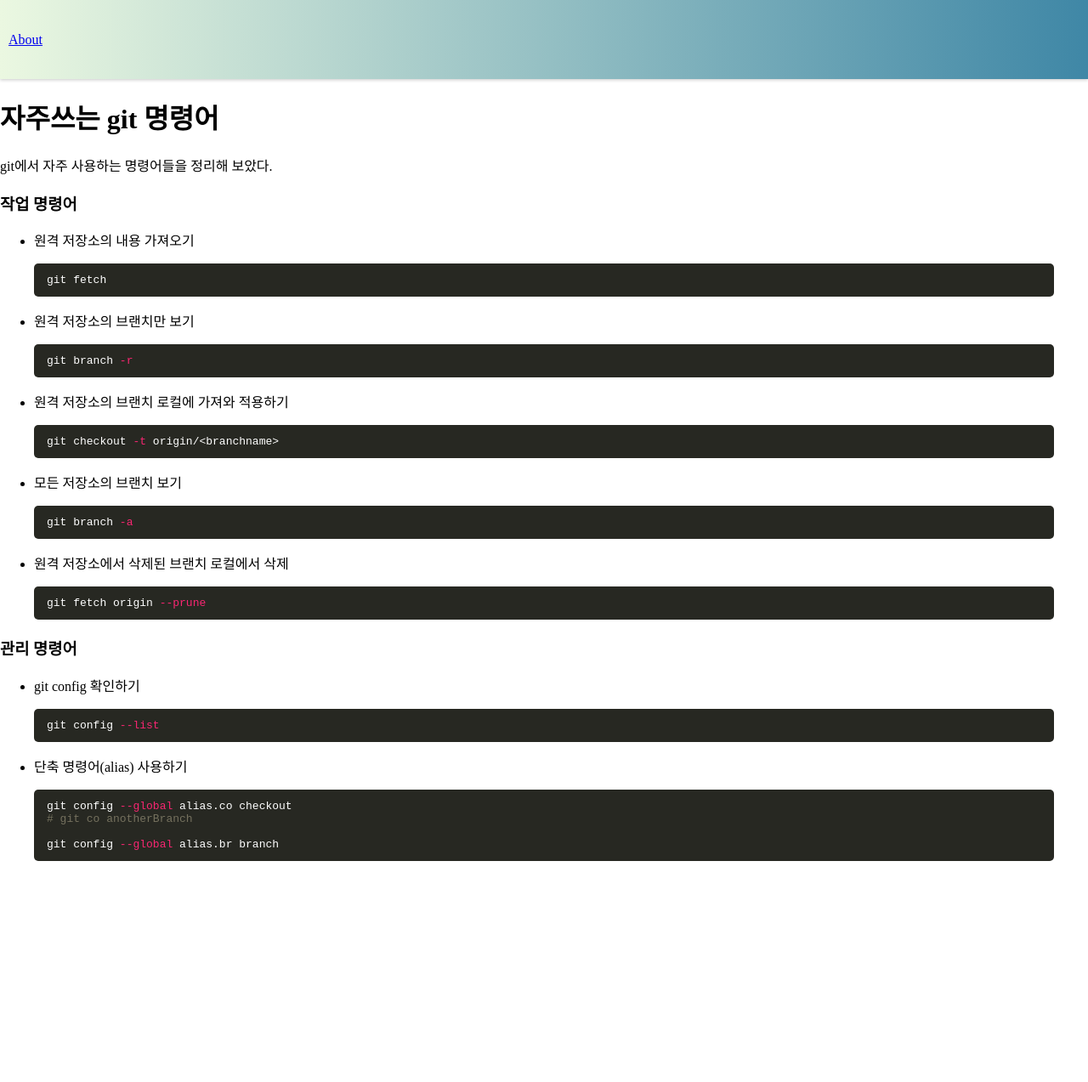
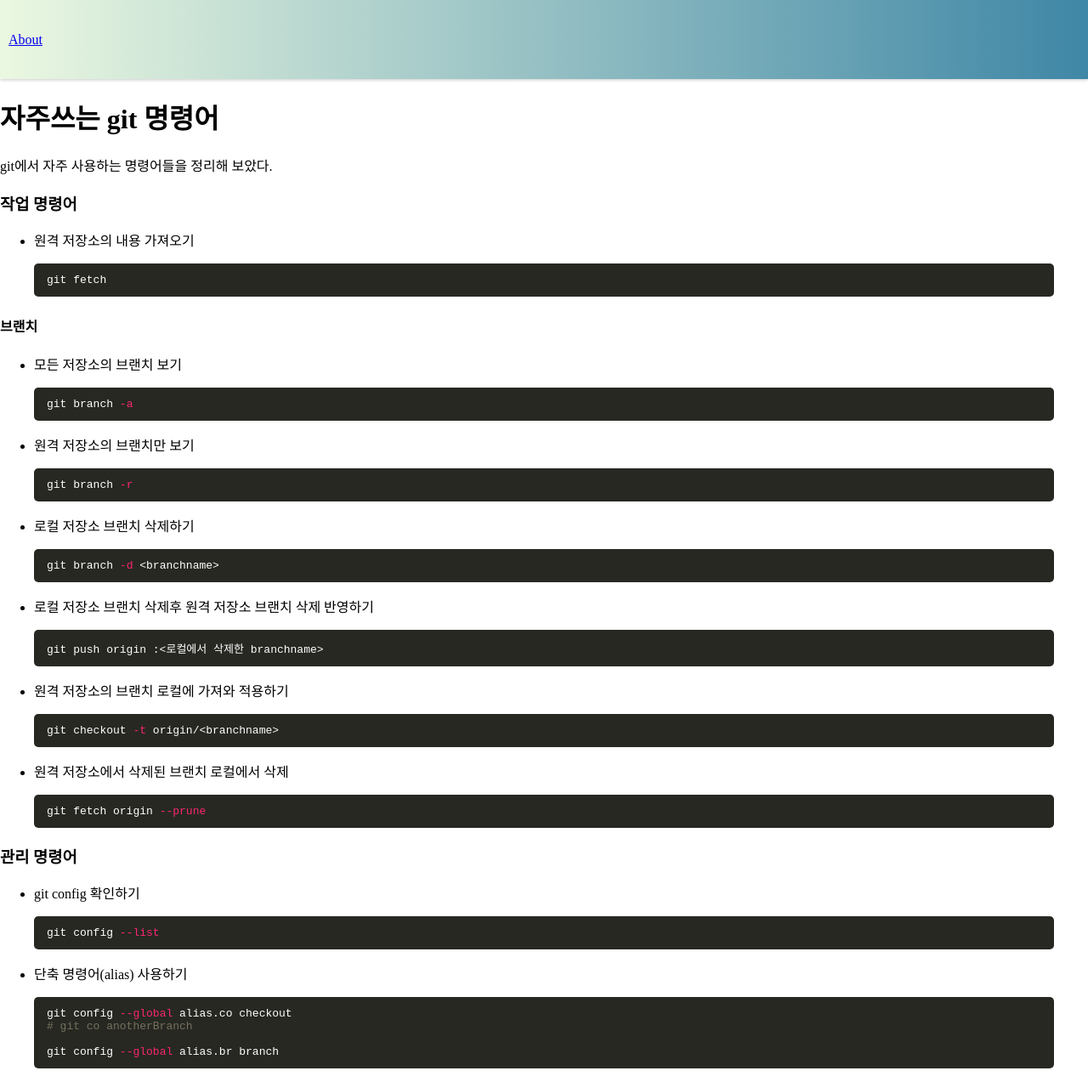
Before and after one commit to cshyeon/cshyeon.github.ios, a Jekyll site: the page built from _posts/git/2019-02-22-자주사용하는 git command.md, in a window 1280 px wide. Shown: the whole page at 85% size. Built offline with Jekyll 4.4.1, drawn with Linux system fonts in a browser that asks for light colours; before the commit the page ends 1029 px from its top, so only the background shows below that.

Commit message:
Edited git command post.

```diff
--- a/_posts/git/2019-02-22-자주사용하는 git command.md
+++ b/_posts/git/2019-02-22-자주사용하는 git command.md
@@ -15,19 +15,31 @@ git에서 자주 사용하는 명령어들을 정리해 보았다.
 git fetch
 {% endhighlight %}
 
+#### 브랜치
+
+- 모든 저장소의 브랜치 보기
+{% highlight bash %}
+git branch -a
+{% endhighlight %}
+
 - 원격 저장소의 브랜치만 보기
 {% highlight bash %}
 git branch -r
 {% endhighlight %}
 
+- 로컬 저장소 브랜치 삭제하기
+{% highlight bash %}
+git branch -d <branchname>
+{% endhighlight %}
+
+- 로컬 저장소 브랜치 삭제후 원격 저장소 브랜치 삭제 반영하기
+{% highlight bash %}
+git push origin :<로컬에서 삭제한 branchname>
+{% endhighlight %}
+
 - 원격 저장소의 브랜치 로컬에 가져와 적용하기
 {% highlight bash %}
 git checkout -t origin/<branchname>
-{% endhighlight %}
-
-- 모든 저장소의 브랜치 보기
-{% highlight bash %}
-git branch -a
 {% endhighlight %}
 
 - 원격 저장소에서 삭제된 브랜치 로컬에서 삭제
```
